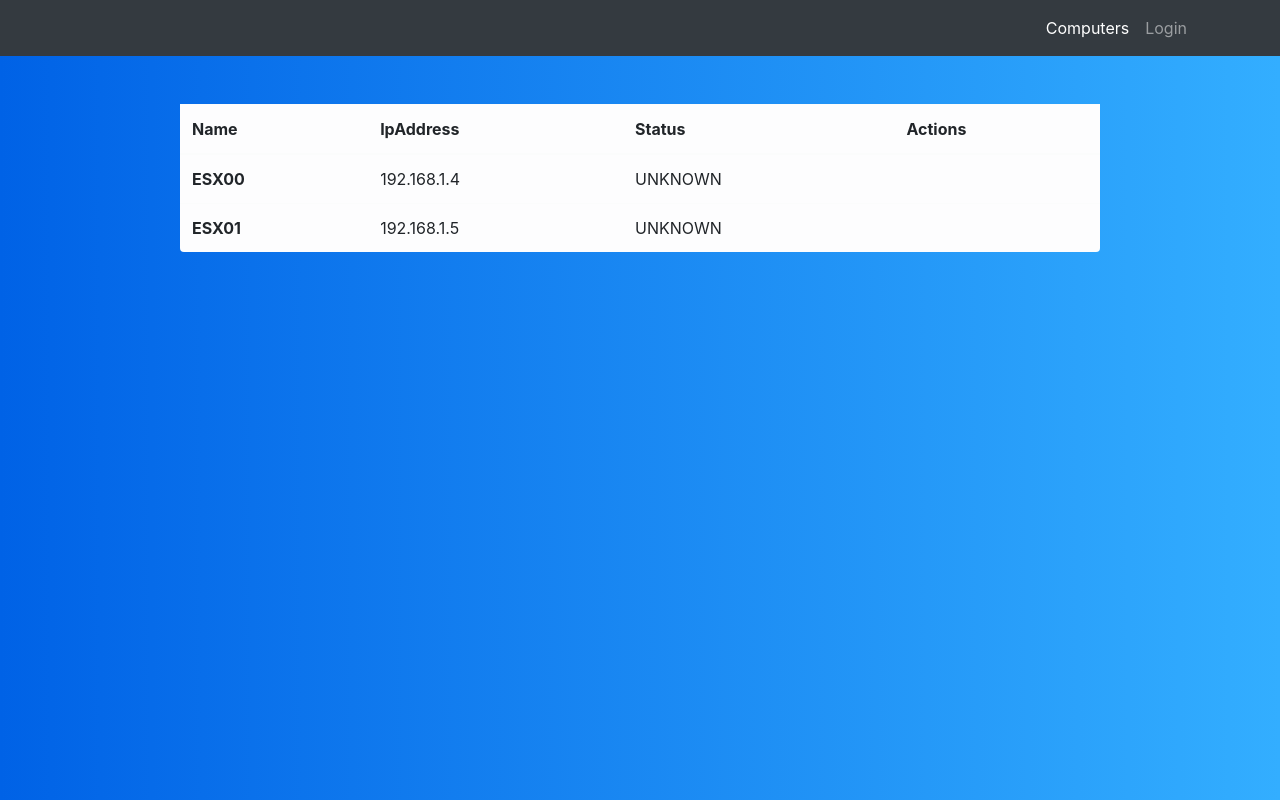
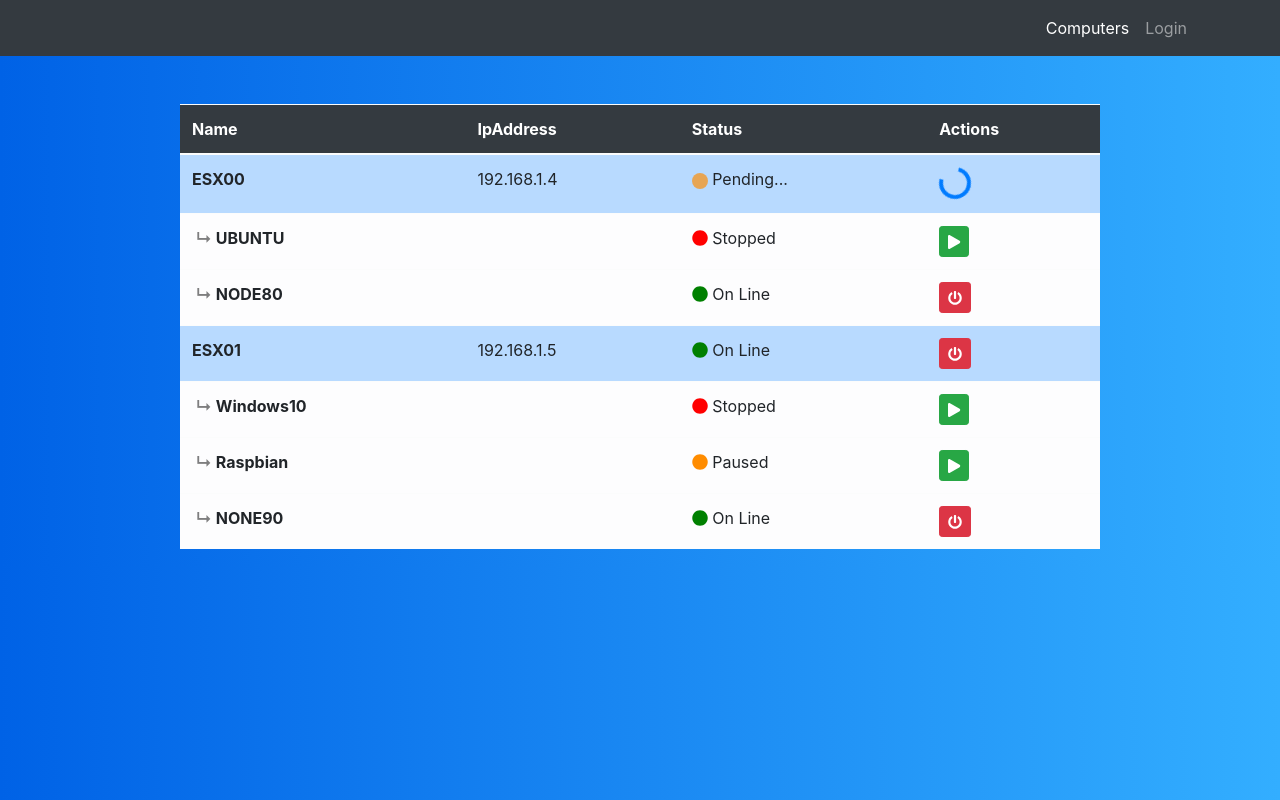
Before and after one commit to alfonsocatanzaro/go-wol-esx, a React (Create React App) app in the folder ui/: page /computers in a window 1280 px wide. Built offline with nearby package versions, Linux system fonts and the light colour scheme.

Commit message:
Computers table with child, status and actions

```diff
--- /dev/null
+++ b/ui/src/components/ActionButtons.tsx
@@ -0,0 +1,33 @@
+import { faPlay, faPowerOff, faPause } from '@fortawesome/free-solid-svg-icons';
+import { FontAwesomeIcon } from '@fortawesome/react-fontawesome';
+import React from 'react';
+import { Status } from '../models/Computer';
+
+type ActionButtonsProps = {
+  status: Status
+}
+
+export function ActionButtons(props: ActionButtonsProps) {
+  const start =
+    (props.status === 'PAUSED' || props.status === 'OFFLINE' || props.status === 'STOPPED') ?
+      (<button className="btn btn-success btn-sm "><FontAwesomeIcon icon={faPlay} /></button>) :
+      null;
+
+  const stop =
+    (props.status === 'ONLINE' || props.status === 'RUNNING') ?
+      (<button className="btn btn-danger btn-sm"><FontAwesomeIcon icon={faPowerOff} /></button>) :
+      null;
+
+  const pause = (props.status === 'RUNNING') ?
+    (<button className="btn btn-warning btn-sm"><FontAwesomeIcon icon={faPause} /></button>) :
+    null;
+
+  const spinner = (props.status === 'PENDING') ?
+    (<div className="spinner-border text-primary" role="status">
+      <span className="sr-only">Loading...</span>
+    </div>) :
+    null;
+
+  return (<>{start}{pause}{stop}{spinner}</>)
+
+}
--- a/ui/src/components/ComputerRow.tsx
+++ b/ui/src/components/ComputerRow.tsx
@@ -1,18 +1,38 @@
 import React, { ReactElement } from 'react';
-import { Computer } from '../models/Computer';
+import { Computer, ChildComputer } from '../models/Computer';
+import { StatusIndicator } from './StatusIndicator';
+import { ActionButtons } from './ActionButtons';
 
 type ComputerRowProps = {
   computer: Computer,
   index: number
 }
 
+
 export default function ComputerRow({ computer, index }: ComputerRowProps): ReactElement {
+
+  const child = (chi: ChildComputer[] | null) => {
+    if (chi == null || chi.length === 0) return null;
+
+    return chi.map((c, i) => {
+      return (
+        <tr key={index * 1000 + i}>
+          <th scope="row">&nbsp;<span className="text-black-50">↳</span>&nbsp;{c.Name}</th>
+          <td>{c.IPAddress}</td>
+          <td><StatusIndicator status={c.Status} /></td>
+          <td><ActionButtons status={c.Status} /></td>
+        </tr>
+      )
+    })
+  }
+
   return (<>
-    <tr key="{index}">
+    <tr key={index * 1000} className="table-primary">
       <th scope="row">{computer.Name}</th>
       <td>{computer.IPAddress}</td>
-      <td>{computer.Status}</td>
-      <td></td>
+      <td><StatusIndicator status={computer.Status} /></td>
+      <td><ActionButtons status={computer.Status} /></td>
     </tr>
+    {child(computer.Child)}
   </>)
 }
--- a/ui/src/components/NavBar.tsx
+++ b/ui/src/components/NavBar.tsx
@@ -32,7 +32,7 @@ export default function NavBar(): ReactElement {
             {login.loginStatus.isLoggedIn ? (
               <>
                 <li className="nav-item">
-                  <a className="nav-link" href="#" onClick={() => login.logoutFn()}>
+                  <a className="nav-link" href="/#" onClick={() => login.logoutFn()}>
                     Logout
                   </a>
                 </li>
--- /dev/null
+++ b/ui/src/components/StatusIndicator.tsx
@@ -0,0 +1,33 @@
+import { faCircle } from '@fortawesome/free-solid-svg-icons';
+import { FontAwesomeIcon } from '@fortawesome/react-fontawesome';
+import React from 'react';
+import { Status } from '../models/Computer';
+
+type StatusIndicatorProps = {
+  status: Status
+}
+
+export function StatusIndicator(props: StatusIndicatorProps) {
+
+  const { text, color } =
+    (props.status === 'ONLINE' && { text: "On Line", color: "green" }) ||
+    (props.status === 'OFFLINE' && { text: "Off Line", color: "red" }) ||
+    (props.status === 'PAUSED' && { text: "Paused", color: "darkorange" }) ||
+    (props.status === 'STOPPED' && { text: "Stopped", color: "red" }) ||
+    (props.status === 'RUNNING' && { text: "Running", color: "gree" }) ||
+    (props.status === 'PENDING' && { text: "Pending...", color: "darkorange" }) ||
+    { text: "Unknow", color: "gray" };
+
+  const icon =
+    props.status !== "PENDING" ?
+      (
+        <FontAwesomeIcon icon={faCircle} color={color} />
+      ) :
+      (
+        <div className="spinner-grow spinner-grow-sm" style={{ color: color }} role="status">
+          <span className="sr-only">Loading...</span>
+        </div>
+      )
+
+  return (<span>{icon}&nbsp;{text}</span>)
+}
--- a/ui/src/models/Computer.ts
+++ b/ui/src/models/Computer.ts
@@ -1,10 +1,12 @@
+
 export interface Computer {
   ID: number,
   Name: string,
   IPAddress: string,
-  Status: string,
+  Status: Status,
   Child: ChildComputer[]
 }
 
+export type ChildComputer = Exclude<Computer, ["IPAddress", "Child"]>;
 
-export type ChildComputer = Exclude<Computer, ["IPAddress", "Child"]>;
+export type Status = "" | "ONLINE" | "OFFLINE" | "PAUSED" | "STOPPED" | "RUNNING" | "PENDING"
--- a/ui/src/pages/Computers.tsx
+++ b/ui/src/pages/Computers.tsx
@@ -12,17 +12,17 @@ const computers: Computer[] = [
     "ID": 1,
     "Name": "ESX00",
     "IPAddress": "192.168.1.4",
-    "Status": "UNKNOWN",
+    "Status": "PENDING",
     "Child": [
       {
         "ID": 5,
         "Name": "UBUNTU",
-        "Status": "UNKNOWN"
+        "Status": "STOPPED"
       },
       {
         "ID": 8,
         "Name": "NODE80",
-        "Status": "UNKNOWN"
+        "Status": "ONLINE"
       }
     ] as ChildComputer[]
   },
@@ -30,22 +30,22 @@ const computers: Computer[] = [
     "ID": 2,
     "Name": "ESX01",
     "IPAddress": "192.168.1.5",
-    "Status": "UNKNOWN",
+    "Status": "ONLINE",
     "Child": [
       {
         "ID": 8,
         "Name": "Windows10",
-        "Status": "OFFLINE"
+        "Status": "STOPPED"
       },
       {
         "ID": 9,
         "Name": "Raspbian",
-        "Status": "SUSPENDED"
+        "Status": "PAUSED"
       },
       {
         "ID": 3,
         "Name": "NONE90",
-        "Status": "OFFLINE"
+        "Status": "ONLINE"
       }
     ] as ChildComputer[]
   }
@@ -58,16 +58,16 @@ function Computers() {
     <div className="row">
       <div className="col-1"></div>
       <div className="col-10">
-        <table className="table table-light mt-5 rounded">
-          <thead className="table-light">
+        <table className="table table-light mt-5">
+          <thead className="table-dark">
             <tr>
-              <th scope="col" >Name</th>
+              <th scope="col">Name</th>
               <th scope="col">IpAddress</th>
               <th scope="col">Status</th>
               <th scope="col">Actions</th>
             </tr>
           </thead>
-          <tbody >
+          <tbody>
             {computers.map((v, i) => {
               return (
                 <ComputerRow computer={v} index={i} />
```
Also changed, not shown: ui/package.json (+9 -5 lines), ui/src/models/ChildComputer.ts (deleted), 2 other files (tests, documents, lock files or other folders).
